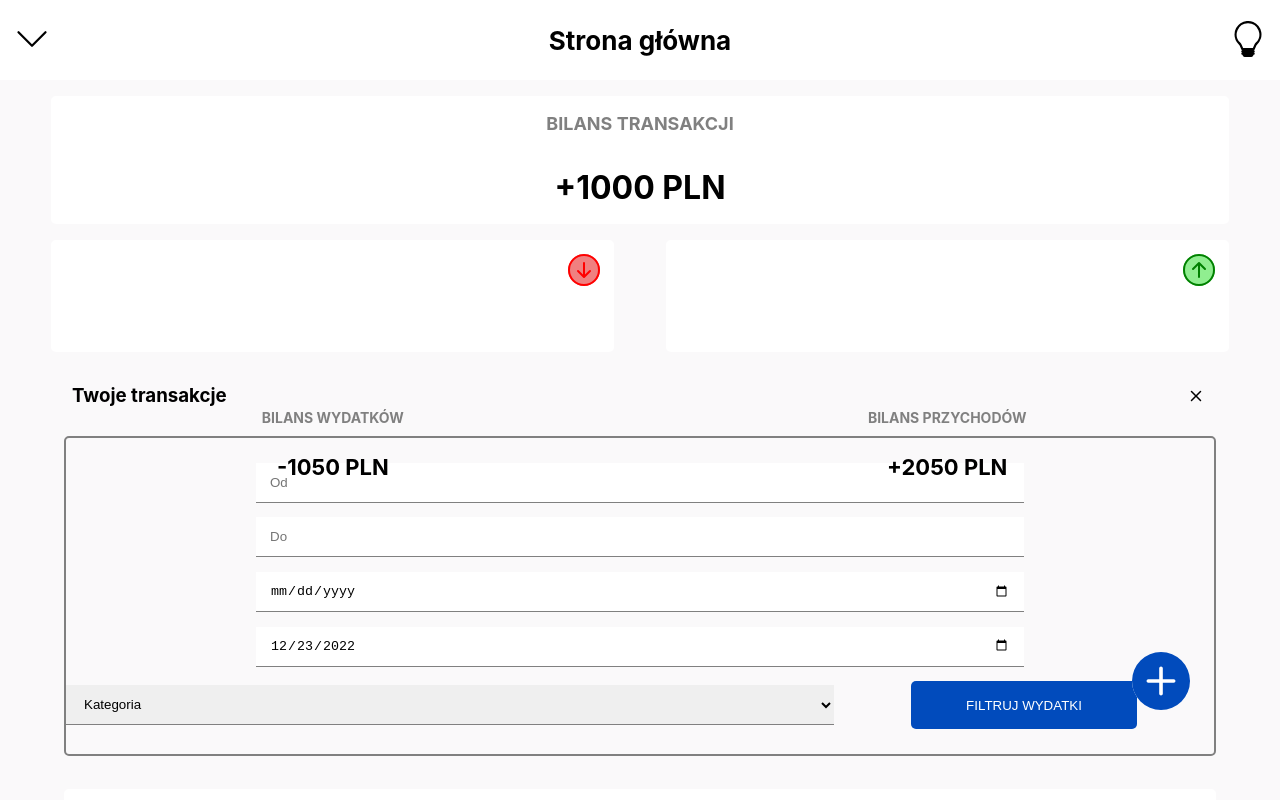
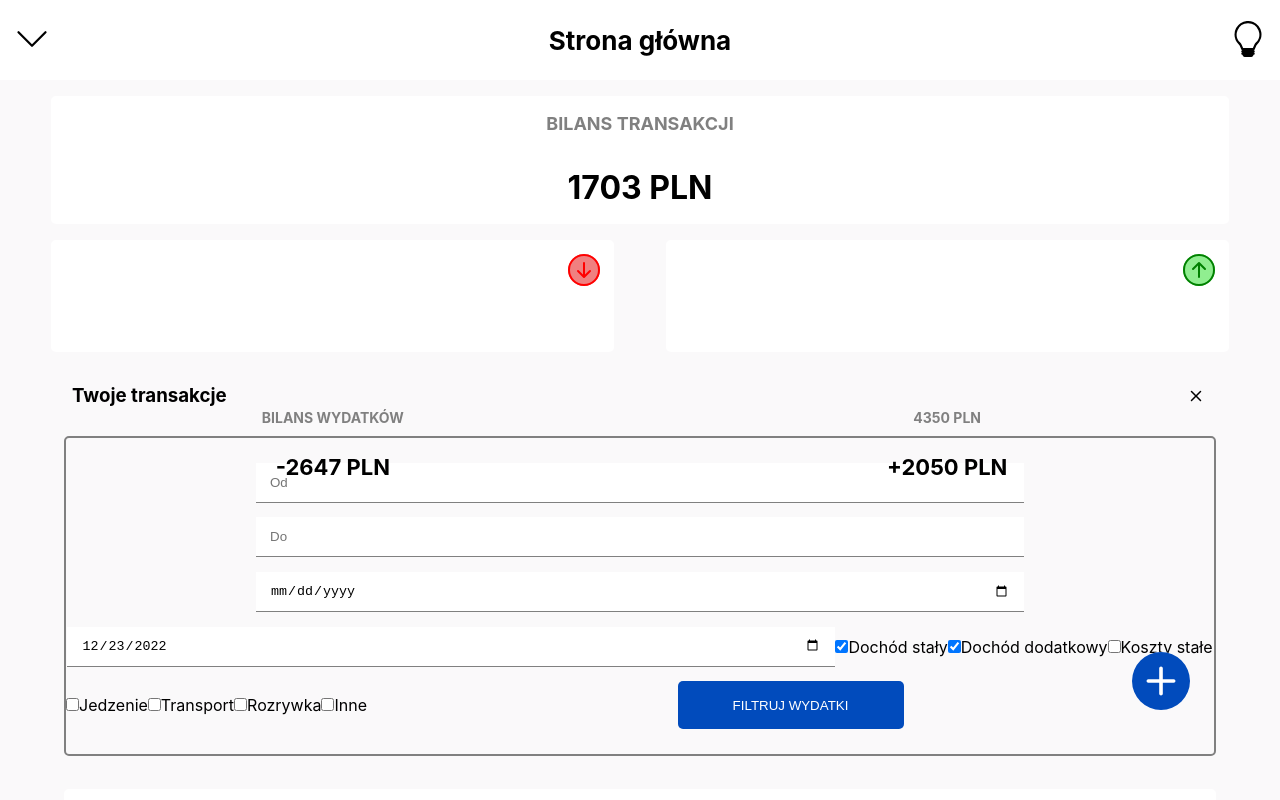
Before and after one commit to Viniski/BudgetApp, a React (Create React App) app: page / in a window 1280 px wide. Both pictures are taken after a click on the button 1196 px from the left and 397 px from the top of the page. Shown: the top 800 px of the page. Built offline with nearby package versions, Linux system fonts and the light colour scheme.

Commit message:
Work on filter transactions logic, conect the data beetween components

```diff
--- a/src/App.js
+++ b/src/App.js
@@ -11,7 +11,6 @@ import SelectAddTypePage from "./pages/Add/SelectAddTypePage";
 import AddPage from "./pages/Add/AddPage";
 import DetailsPage from "./pages/Details/DetailsPage";
 import EditPage from "./pages/Edit/EditPage";
-// import FilterPage from "./component/FilterSection/FilterPage";
 import "./styles/main.scss";
 
 function App() {
--- a/src/component/FilterSection/FilterSection.js
+++ b/src/component/FilterSection/FilterSection.js
@@ -1,37 +1,79 @@
 import { useState } from "react";
 import Input from "../Input/Input";
-import SelectCategoryInput from "../Input/SelectCategoryInput";
+import CheckboxCategoryInput from "../Input/CheckboxCategoryInput";
 import { formatDate } from "../helpers/formatDate";
 
-function FilterSection({ type, title }) {
+function FilterSection({ type, title, onFilter }) {
+  const [minAmount, setMinAmount] = useState("");
+  const [maxAmount, setMaxAmount] = useState("");
   const [startDate, setStartDate] = useState("");
   const today = formatDate(new Date());
   const [endDate, setEndDate] = useState(today);
+  const [selectedCategory, setSelectedCategory] = useState(["Dochód stały", "Dochód dodatkowy"]);
+  const objectToFilter = {minAmount, maxAmount, startDate, endDate, selectedCategory}
 
-  const handleFilterButton = () => {
-    console.log("filtruj" + type);
+  // console.log(minAmount, maxAmount, startDate, endDate, selectedCategory);
+
+  const changeCheckboxInput = (e) => {
+    const value = e.target.value;
+    const isChecked = e.target.checked;
+    console.log(value, isChecked);
+
+    if (isChecked) {
+      console.log(selectedCategory, isChecked)
+      const newSelectedCategory = [...selectedCategory, value]
+      console.log(newSelectedCategory);
+      setSelectedCategory(newSelectedCategory);
+    } else {
+      console.log(selectedCategory, isChecked)
+      const newSelectedCategory = selectedCategory.filter((category) => category !== value)
+      console.log(newSelectedCategory);
+      setSelectedCategory(newSelectedCategory);
+    }
+  };
+
+  const handleFilterButton = (para) => {
+    onFilter(para);
   };
 
   return (
     <section className="inputs-filter">
-      <Input type="number" placeholder="Od" className="filter" />
-      <Input type="number" placeholder="Do" className="filter" />
+      <Input
+        type="number"
+        placeholder="Od"
+        value={minAmount}
+        onChange={(value) => setMinAmount(value)}
+        className="filter"
+      />
+      <Input
+        type="number"
+        placeholder="Do"
+        value={maxAmount}
+        onChange={(value) => setMaxAmount(value)}
+        className="filter"
+      />
       <Input
         type="date"
-        max={endDate}
+        max={today}
+        value={startDate}
         onChange={(value) => setStartDate(value)}
         className="filter"
       />
       <Input
         type="date"
-        max={endDate}
+        max={today}
         value={endDate}
         onChange={(value) => setEndDate(value)}
         className="filter"
       />
-      <SelectCategoryInput type={type} className="filter"/>
+      <CheckboxCategoryInput
+        value={selectedCategory}
+        onChange={changeCheckboxInput}
+        type={type}
+        className="filter"
+      />
       <button
-        onClick={handleFilterButton}
+        onClick={() => handleFilterButton(objectToFilter)}
         className="button-options"
       >{`Filtruj ${title}`}</button>
     </section>
--- /dev/null
+++ b/src/component/Input/CheckboxCategoryInput.js
@@ -0,0 +1,160 @@
+import { useSelector } from "react-redux";
+
+const CheckboxCategoryInput = ({ type, value, onChange }) => {
+  const theme = useSelector((state) => state.theme.theme);
+  const themeDark = theme === "dark";
+  console.log("value", value, value.find((x) => x === "Dochód stały") || "");
+  //A component is changing an uncontrolled input to be controlled. This is likely caused by the value changing from undefined to a defined value, which should not happen. Decide between using a controlled or uncontrolled input element for the lifetime of the component
+  return (
+    <>
+      {type === "all" ? (
+        <>
+          <label>
+            <input
+              type="checkbox"
+              value="Dochód stały"
+              checked={value.find((x) => x === "Dochód stały") || ""}
+              onChange={(e) => onChange(e)}
+            />
+            Dochód stały
+          </label>
+          <label>
+            <input
+              type="checkbox"
+              value="Dochód dodatkowy"
+              checked={value.find((x) => x === "Dochód dodatkowy") || ""}
+              onChange={(e) => onChange(e)}
+            />
+            Dochód dodatkowy
+          </label>
+          <label>
+            <input
+              type="checkbox"
+              value="Koszty stałe"
+              checked={value.find((x) => x === "Koszty stałe") || ""}
+              onChange={(e) => onChange(e)}
+            />
+            Koszty stałe
+          </label>
+          <label>
+            <input
+              type="checkbox"
+              value="Jedzenie"
+              checked={value.find((x) => x === "Jedzenie") || ""}
+              onChange={(e) => onChange(e)}
+            />
+            Jedzenie
+          </label>
+          <label>
+            <input
+              type="checkbox"
+              value="Transport"
+              checked={value.find((x) => x === "Transport") || ""}
+              onChange={(e) => onChange(e)}
+            />
+            Transport
+          </label>
+          <label>
+            <input
+              type="checkbox"
+              value="Rozrywka"
+              checked={value.find((x) => x === "Rozrywka") || ""}
+              onChange={(e) => onChange(e)}
+            />
+            Rozrywka
+          </label>
+          <label>
+            <input
+              type="checkbox"
+              value="Inne"
+              checked={value.find((x) => x === "Inne") || ""}
+              onChange={(e) => onChange(e)}
+            />
+            Inne
+          </label>
+        </>
+      ) : type === "expense" ? (
+        <>
+          <label>
+            <input
+              type="checkbox"
+              value="Koszty stałe"
+              checked={value.find((x) => x === "Koszty stałe") || ""}
+              onChange={(e) => onChange(e)}
+            />
+            Koszty stałe
+          </label>
+          <label>
+            <input
+              type="checkbox"
+              value="Jedzenie"
+              checked={value.find((x) => x === "Jedzenie") || ""}
+              onChange={(e) => onChange(e)}
+            />
+            Jedzenie
+          </label>
+          <label>
+            <input
+              type="checkbox"
+              value="Transport"
+
+              checked={value.find((x) => x === "Transport") || ""}
+              onChange={(e) => onChange(e)}
+            />
+            Transport
+          </label>
+          <label>
+            <input
+              type="checkbox"
+              value="Rozrywka"
+              checked={value.find((x) => x === "Rozrywka") || ""}
+              onChange={(e) => onChange(e)}
+            />
+            Rozrywka
+          </label>
+          <label>
+            <input
+              type="checkbox"
+              value="Inne"
+              checked={value.find((x) => x === "Inne") || ""}
+              onChange={(e) => onChange(e)}
+            />
+            Inne
+          </label>
+        </>
+      ) : (
+        <>
+          <label>
+            <input
+              type="checkbox"
+              value="Dochód stały"
+              checked={value.find((x) => x === "Dochód stały") || ""}
+              onChange={(e) => onChange(e)}
+            />
+            Dochód stały
+          </label>
+          <label>
+            <input
+              type="checkbox"
+              value="Dochód dodatkowy"
+              checked={value.find((x) => x === "Dochód dodatkowy") || ""}
+              onChange={(e) => onChange(e)}
+            />
+            Dochód dodatkowy
+          </label>
+          <label>
+            <input
+              type="checkbox"
+              value="Inne"
+              checked={value.find((x) => x === "Inne") || ""}
+              onChange={(e) => onChange(e)}
+            />
+            Inne
+          </label>
+        </>
+      )}
+    </>
+  );
+};
+
+export default CheckboxCategoryInput;
--- a/src/component/Pagination/Pagination.js
+++ b/src/component/Pagination/Pagination.js
@@ -10,7 +10,7 @@ function Pagination({ cardNumber, paginate, perPage }) {
 
   return <div>
     {arrayPagination.length < 2 ? null : arrayPagination.map((number) => (
-          <button className="sus" onClick={() => paginate(number)}>{number}</button>
+          <button key={number} className="sus" onClick={() => paginate(number)}>{number}</button>
         ))}
   </div>;
 }
--- a/src/component/TotalCard/ExpenseCard.js
+++ b/src/component/TotalCard/ExpenseCard.js
@@ -3,6 +3,19 @@ import { useSelector } from "react-redux";
 function ExpenseCard(props) {
   const theme = useSelector((state) => state.theme.theme);
   const themeDark = theme === "dark";
+  const transactions = useSelector((state) => state.transactions);
+
+  const calculateExpenseTransaction = () => {
+    const expense = transactions.filter((el) => el.type === "expense");
+    let totalExpense = 0;
+
+    for (let i = 0; i < expense.length; i++) {
+      totalExpense -= Number(expense[i].amount);
+    }
+
+    return totalExpense;
+  }
+
   return (
     <div className={`cards__expense ${props?.className} ${themeDark && `cards__expense--dark`}`}>
       <div className="cards__expense-icon">
@@ -17,7 +30,7 @@ function ExpenseCard(props) {
       </svg>
       </div>
       <h2>Bilans wydatków</h2>
-      <p>-1050 PLN</p>
+      <p>{calculateExpenseTransaction()} PLN</p>
     </div>
   );
 }
--- a/src/component/TotalCard/IncomeCard.js
+++ b/src/component/TotalCard/IncomeCard.js
@@ -3,6 +3,19 @@ import { useSelector } from "react-redux";
 function IncomeCard(props) {
   const theme = useSelector((state) => state.theme.theme);
   const themeDark = theme === "dark";
+  const transactions = useSelector((state) => state.transactions);
+
+  const calculateIncomeTransaction = () => {
+    const income = transactions.filter((el) => el.type === "income");
+    let totalIncome = 0;
+
+    for (let i = 0; i < income.length; i++) {
+      totalIncome += Number(income[i].amount);
+    }
+
+    return totalIncome;
+  }
+
   return (
     <div className={`cards__income ${props?.className} ${themeDark && `cards__income--dark`}`}>
       <div className="cards__income-icon">
@@ -16,7 +29,7 @@ function IncomeCard(props) {
         />
       </svg>
       </div>
-      <h2>Bilans przychodów</h2>
+      <h2>{calculateIncomeTransaction()} PLN</h2>
       <p>+2050 PLN</p>
     </div>
   );
--- a/src/component/TotalCard/TotalCard.js
+++ b/src/component/TotalCard/TotalCard.js
@@ -3,10 +3,31 @@ import { useSelector } from "react-redux";
 function TotalCard() {
   const theme = useSelector((state) => state.theme.theme);
   const themeDark = theme === "dark";
+  const transactions = useSelector((state) => state.transactions);
+  console.log(transactions);
+
+  const calculateTotalTransaction = () => {
+    const income = transactions.filter((el) => el.type === "income");
+    const expense = transactions.filter((el) => el.type === "expense");
+    let totalAmount = 0;
+
+    for (let i = 0; i < income.length; i++) {
+      totalAmount += Number(income[i].amount);
+    }
+
+    for (let i = 0; i < expense.length; i++) {
+      totalAmount -= Number(expense[i].amount);
+    }
+
+    return totalAmount;
+  }
+
+  calculateTotalTransaction();
+
     return (
       <div className={`cards__total ${themeDark && `cards__total--dark`}`}>
         <h2 className="cards__h2">Bilans transakcji</h2>
-        <p className="cards__p">+1000 PLN</p>
+        <p className="cards__p">{calculateTotalTransaction()} PLN</p>
       </div>
     );
   }
--- a/src/component/TransactionsSection/TransactionsSection.js
+++ b/src/component/TransactionsSection/TransactionsSection.js
@@ -9,10 +9,7 @@ import Pagination from "../../component/Pagination/Pagination";
 function TransactionSection({ type }) {
   console.log(type);
   let transactions = useSelector((state) => state.transactions);
-  // filtrowanie
-  //
-  //
-  // ...
+
   const theme = useSelector((state) => state.theme.theme);
   const themeDark = theme === "dark";
   const [isClicked, setIsClicked] = useState(false);
@@ -27,28 +24,60 @@ function TransactionSection({ type }) {
   //myślałem, że tak nie będzie bo jest zakres blokowy
   //Mam wrażenie, że dalej tego nie umiem xDD
   //ale działa wszytsko ładnie :)
+
   if (type === "expense") {
-    transactions = transactions.filter(
-      (el) => el.type === "expense"
-    );
+    transactions = transactions.filter((el) => el.type === "expense");
 
-    transactionOnPage = transactions.slice(
-      startIndex,
-      endIndex + 1
-    );
+    transactionOnPage = transactions.slice(startIndex, endIndex + 1);
   }
+
   if (type === "income") {
-    transactions = transactions.filter(
-      (el) => el.type === "income"
-    );
-    transactionOnPage = transactions.slice(
-      startIndex,
-      endIndex + 1
-    );
+    transactions = transactions.filter((el) => el.type === "income");
+    transactionOnPage = transactions.slice(startIndex, endIndex + 1);
   }
 
   const handleFilterButton = () => {
     setIsClicked(!isClicked);
+  };
+
+  const handleFilter = (parameters) => {
+    const minAmount = parameters.minAmount; //tylko jak coś jest jak "" to opuszczam :)
+    const maxAmount = parameters.maxAmount;
+    const endDate = parameters.endDate;
+    const startDate = parameters.startDate;
+    const selectedCategory = parameters.selectedCategory; //zawsze przez to przejść
+
+    console.log(new Date(endDate) > new Date(startDate));
+    console.log(minAmount, maxAmount, endDate, startDate, selectedCategory);
+    console.log(parameters);
+    console.log(transactions);
+
+    if (minAmount) {
+      transactions.filter((el) => el.amount <= minAmount);
+    }
+
+    if (maxAmount) {
+      transactions.filter((el) => el.amount >= maxAmount);
+    }
+
+    if (endDate) {
+      transactions.filter((el) => el.date <= endDate);
+    }
+
+    if (startDate) {
+      transactions.filter((el) => el.date >= startDate);
+    }
+
+    const arrayAllCategories = [
+      "Dochód stały",
+      "Dochód dodatkowy",
+      "Koszty stałe",
+      "Jedzenie",
+      "Transport",
+      "Rozrywka",
+      "Inne",
+    ];
+
   };
 
   const paginate = (number) => setCurrentPage(number);
@@ -78,12 +107,19 @@ function TransactionSection({ type }) {
                 : `transaction-section__button-filter--disactive`
             }
           />
-          {isClicked && <FilterSection type="expense" title="wydatki" />}
+          {isClicked && (
+            <FilterSection
+              type={type}
+              title="wydatki"
+              onFilter={handleFilter}
+            />
+          )}
         </div>
         {transactionOnPage.map((transaction) => (
           <TransactionCard key={transaction.id} data={transaction} />
         ))}
-        {!transactions.length && "Nie masz żadnych transakcji"}
+        {!transactions.length &&
+          "Nie masz żadnych transakcji LUB brak transakcji dla podanych kryteriów "}
       </section>
       <Pagination
         cardNumber={transactions.length}
--- a/src/pages/Home/HomePage.js
+++ b/src/pages/Home/HomePage.js
@@ -1,5 +1,4 @@
 import { Link } from "react-router-dom";
-import { useSelector } from "react-redux";
 import useWebsiteTitle from "../../hooks/useWebstiteTitle";
 import TotalCard from "../../component/TotalCard/TotalCard";
 import ExpenseCard from "../../component/TotalCard/ExpenseCard";
--- a/src/redux/transactionsSlice.js
+++ b/src/redux/transactionsSlice.js
@@ -9,7 +9,7 @@ const initialState = [{
   date: "2022-12-13",
   amount: "24",
   title: "Obiad w restauracji",
-  category: "food",
+  category: "Jedzenie",
   id: 3454319,
   note: "Było całkiem smaczne, wróc tu",
 },
@@ -18,7 +18,7 @@ const initialState = [{
   date: "2022-11-27",
   amount: "2300",
   title: "Czynsz + media",
-  category: "fixed",
+  category: "Koszty stałe",
   id: 79879,
   note: "",
 },
@@ -28,7 +28,7 @@ const initialState = [{
   amount: "200",
   id: 2415235,
   title: "Paliwo na orlenie",
-  category: "transport",
+  category: "Transport",
   note: "Spalanie ostatnio 6.5L/100km",
 },
 {
@@ -36,7 +36,7 @@ const initialState = [{
   date: "2022-10-11",
   amount: "4000",
   title: "Wypłata",
-  category: "income",
+  category: "Dochód stały",
   id: 325235,
   note: "",
 },
@@ -45,7 +45,7 @@ const initialState = [{
   date: "2023-01-02",
   amount: "123",
   title: "Mandat MKS",
-  category: "other",
+  category: "Inne",
   id: 532325,
   note: "",
 },
@@ -53,7 +53,7 @@ const initialState = [{
   type: "income",
   date: "2022-11-20",
   amount: "350",
-  title: "Dodatkowa praca",
+  title: "Dochód dodatkowy",
   category: "income-extra",
   id: 908532,
   note: "Zlecenie dla klienta",
```
Also changed, not shown: src/component/TransactionSectionHeader/TransactionSectionHeader.js (line endings or trailing spaces).
